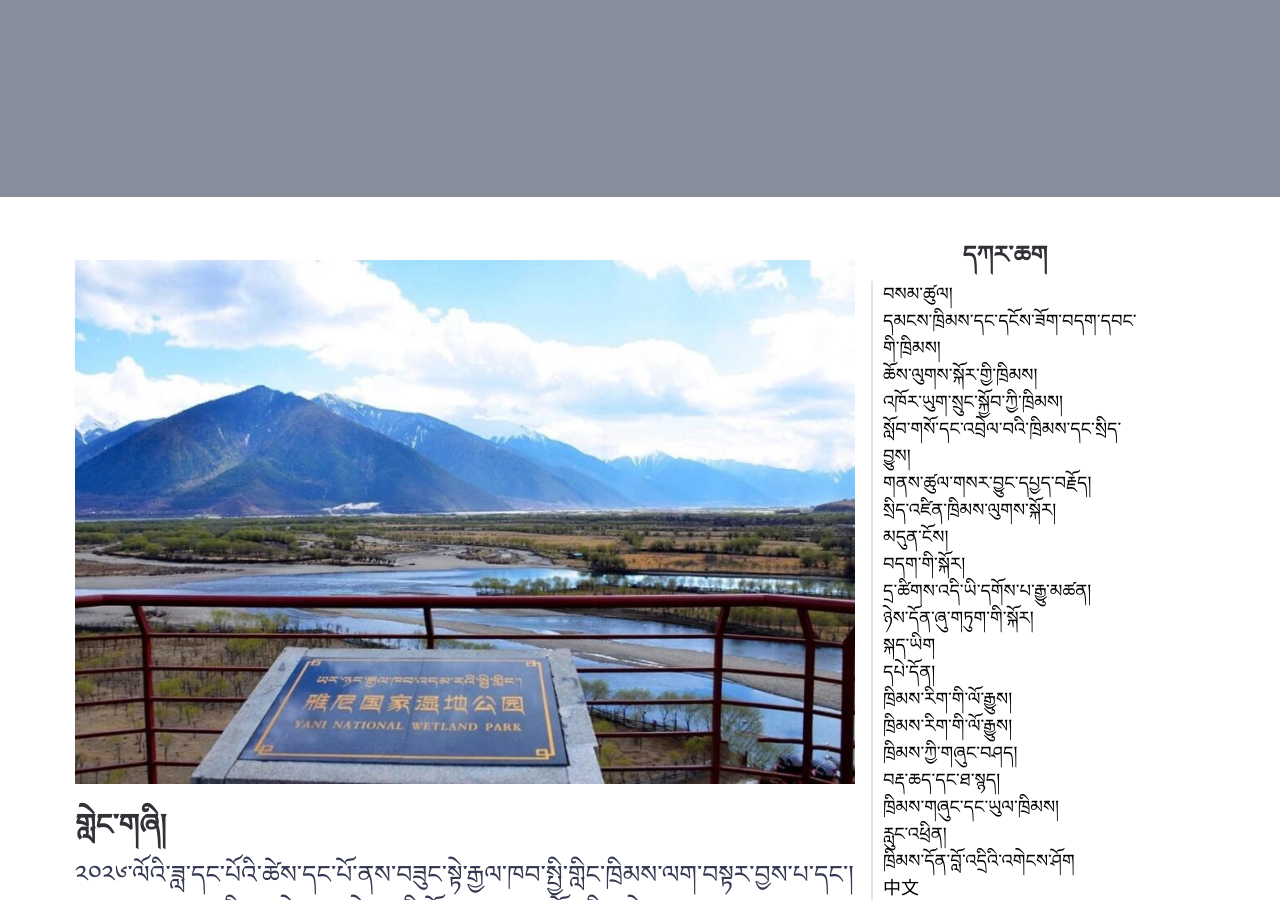
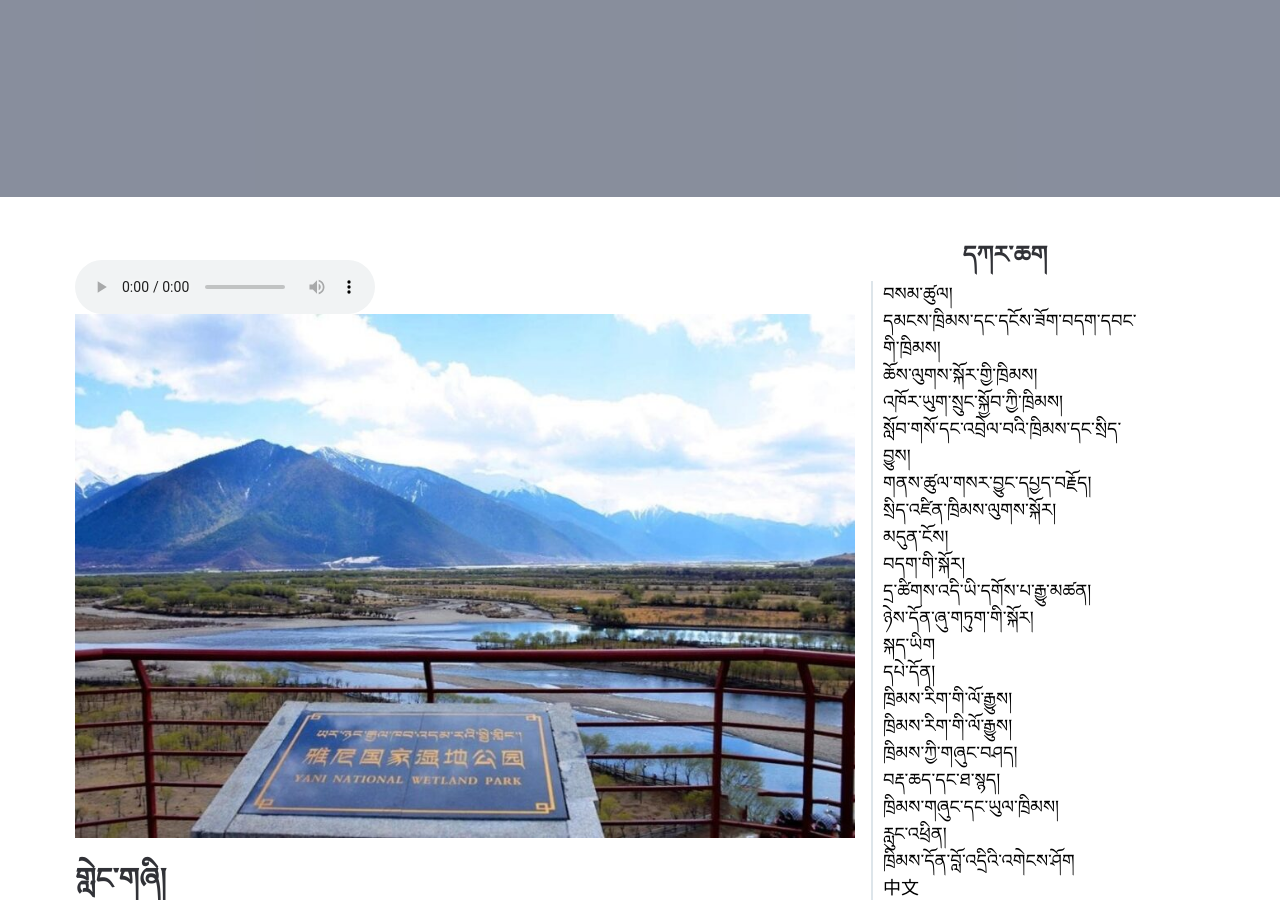
Before and after one commit to trim-leng/trim-leng.github.io, a Jekyll site: the page built from _posts/2026-01-12-nationalpark.md, in a window 1280 px wide and 900 px high, scrolled down 315 px. Built offline with Jekyll 4.4.1, drawn with Linux system fonts in a browser that asks for light colours; some web fonts are replaced.

Commit message:
TinaCMS content update

```diff
--- a/_posts/2026-01-12-nationalpark.md
+++ b/_posts/2026-01-12-nationalpark.md
@@ -4,6 +4,8 @@ date: 2026-01-08T00:00:00.000Z
 layout: post
 categories: uncategorised
 ---
+
+<audio controls src="https://media-trimleng.s3.us-east-1.amazonaws.com/assets/audio/national-park.mp3"></audio>
 
 ![](/assets/img/National-Park-945x636.jpeg)
 
```
